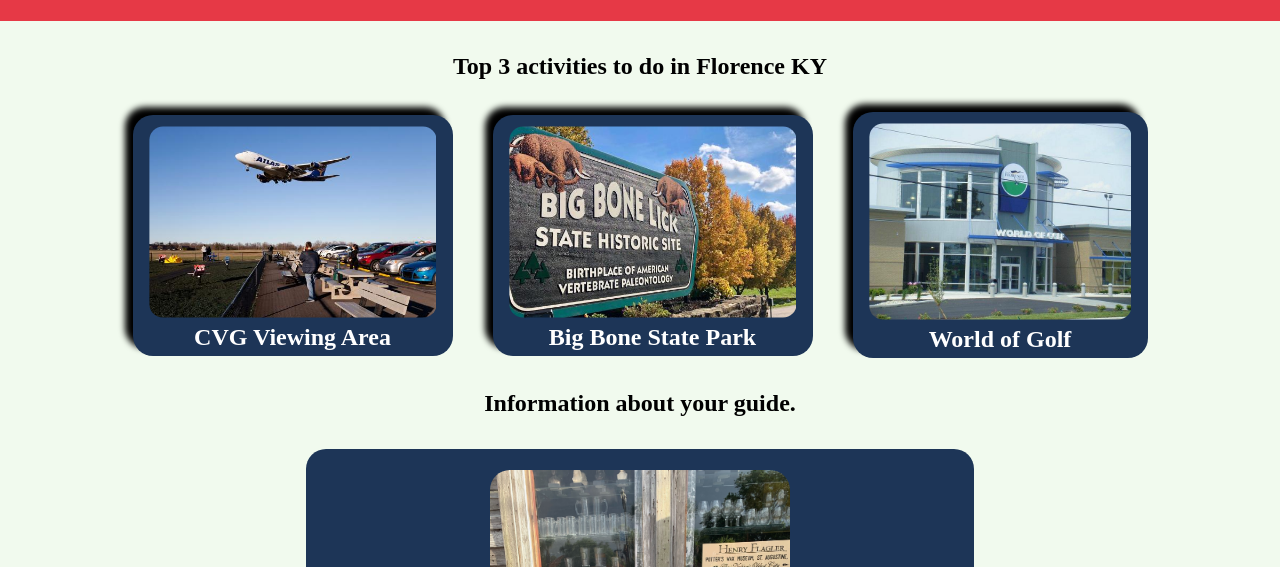
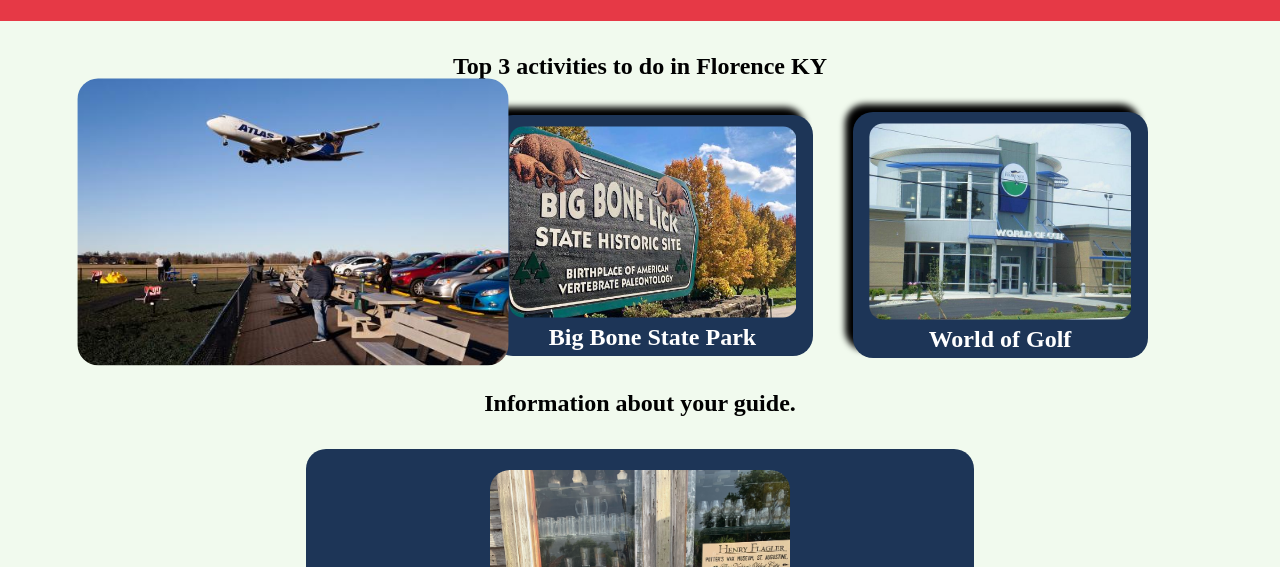
Before and after one commit to sduane20/scrimba-hometown-project, a website built with Vite: page index.html in a window 1280 px wide. In both pictures the pointer is over the picture 292 px from the left and 454 px from the top of the page. Shown: the part 233-800 px from the top of the page. Built offline with nearby package versions, Linux system fonts and the light colour scheme.

Commit message:
Code for the hover class.

```diff
--- a/styles.css
+++ b/styles.css
@@ -100,6 +100,10 @@
     border-radius: 20px;
 }
 
+.mobile-hover:hover, .mobile-hover:active {
+    scale: 1.5;
+}
+
 #activity-2 {
      display: flex;
     justify-content: center;
```
